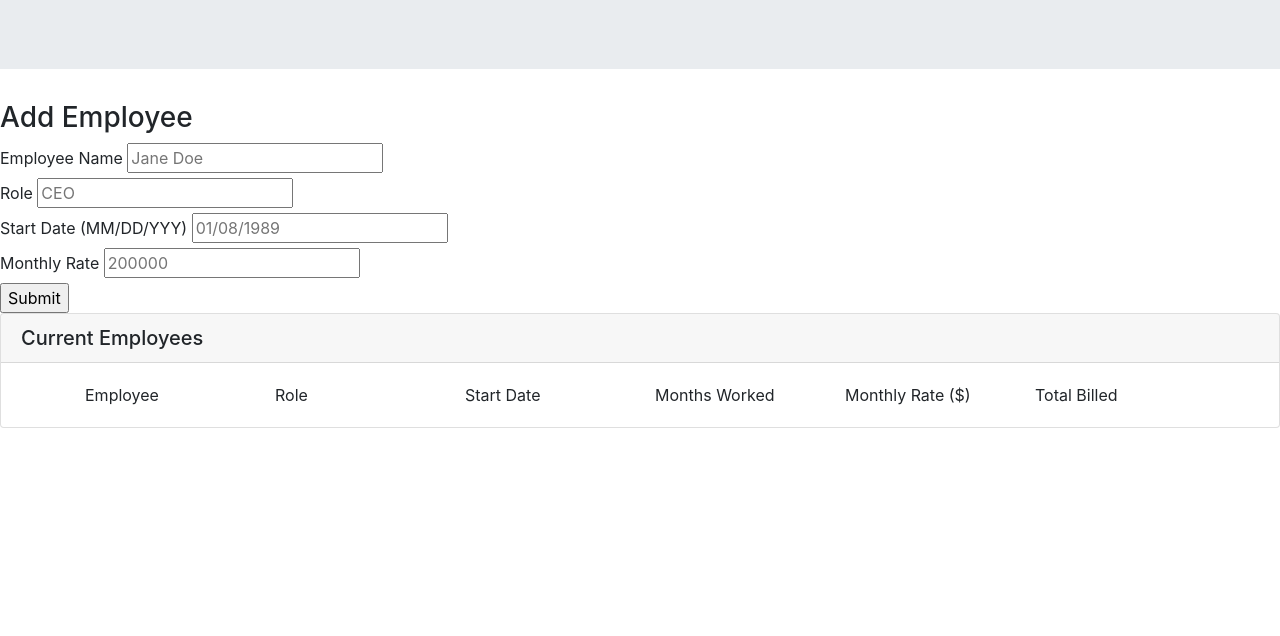
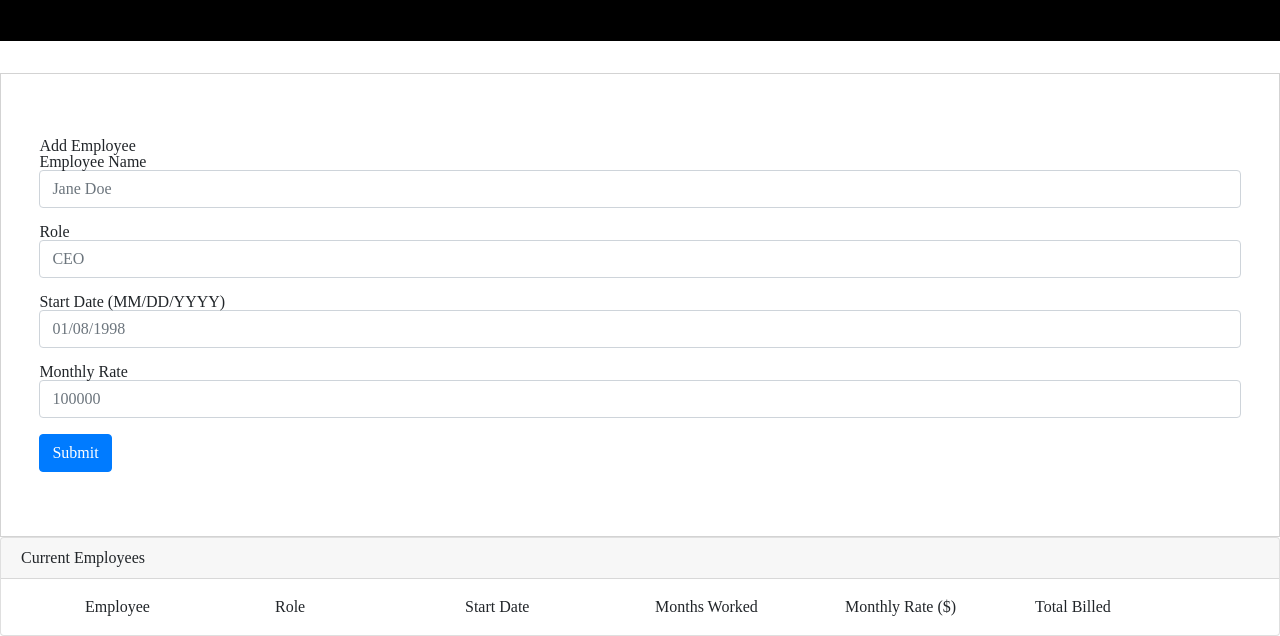
Before and after one commit to helenpastras/Week7_EmployeeDM, a plain HTML site: page index.html in a window 1280 px wide. Shown: the part 190-826 px from the top of the page. Before the commit the page ends 800 px from the top, so only its background shows below. Drawn offline with nearby package versions, Linux system fonts and the light colour scheme.

Commit message:
css and js updates

```diff
--- a/assets/css/style.css
+++ b/assets/css/style.css
@@ -17,3 +17,8 @@
         color: white;
         font-weight: bold;
     }
+
+    .form {
+        border: 1.25px solid lightgray;
+        padding: 5% 3%;
+    }
--- a/index.html
+++ b/index.html
@@ -7,15 +7,16 @@
     <title>Employee Data Management</title>
     <meta name="viewport" content="width=device-width, initial-scale=1">
 
-    <link rel="stylesheet" type="text/css" media="screen" href="assets/css/reset.css" />
-    <link rel="stylesheet" type="text/css" media="screen" href="assets/css/style.css" />
-
     <!-- jQuery -->
     <script src="https://cdnjs.cloudflare.com/ajax/libs/jquery/3.2.1/jquery.min.js"></script>
 
     <!-- Bootstrap CDN-->
     <link rel="stylesheet" href="https://maxcdn.bootstrapcdn.com/bootstrap/4.0.0/css/bootstrap.min.css">
     <script src="https://maxcdn.bootstrapcdn.com/bootstrap/4.0.0/js/bootstrap.min.js"></script>
+
+    <!-- CSS -->
+    <link rel="stylesheet" type="text/css" media="screen" href="assets/css/reset.css" />
+    <link rel="stylesheet" type="text/css" media="screen" href="assets/css/style.css" />
 
     <!-- Firebase Reference -->
     <script src="https://www.gstatic.com/firebasejs/5.2.0/firebase.js"></script>
@@ -39,27 +40,35 @@
 
     </div>
     <!-- Form in middle for employee capture -->
-    <div class="form-container">
-        <h3> Add Employee </h3>
-        <form id="employee-form">
-            <label for="name-input"> Employee Name </label>
-            <input type="text" id="add-name" placeholder="Jane Doe">
-            <br>
 
-            <label for="role-input"> Role </label>
-            <input type="text" id="add-role" placeholder="CEO">
-            <br>
-
-            <label for="date-input"> Start Date (MM/DD/YYY) </label>
-            <input type="text" id="add-date" placeholder="01/08/1989">
-            <br>
-
-            <label for="rate-input"> Monthly Rate </label>
-            <input type="text" id="add-rate" placeholder="200000">
-            <br>
-
-            <input type="submit" id="submitBtn" value="Submit">
-
+    <div class="form">
+        <form>
+            <div class="form-group">
+                <h1>Add Employee</h1>
+                <label for="name">
+                    <h6>Employee Name</h6>
+                </label>
+                <input type="name" class="form-control" id="add-name" placeholder="Jane Doe">
+            </div>
+            <div class="form-group">
+                <label for="role">
+                    <h6>Role</h6>
+                </label>
+                <input type="role" class="form-control" id="add-role" placeholder="CEO">
+            </div>
+            <div class="form-group">
+                <label for="date">
+                    <h6>Start Date (MM/DD/YYYY)</h6>
+                </label>
+                <input type="startdate" class="form-control" id="add-date" placeholder="01/08/1998">
+            </div>
+            <div class="form-group">
+                <label for="rate">
+                    <h6>Monthly Rate</h6>
+                </label>
+                <input type="rate" class="form-control" id="add-rate" placeholder="100000">
+            </div>
+            <button type="submit" class="btn btn-primary">Submit</button>
         </form>
     </div>
     <!-- div with row/cols for results -->
```
Also changed, not shown: assets/javascript/logic.js (+30 -8 lines).
